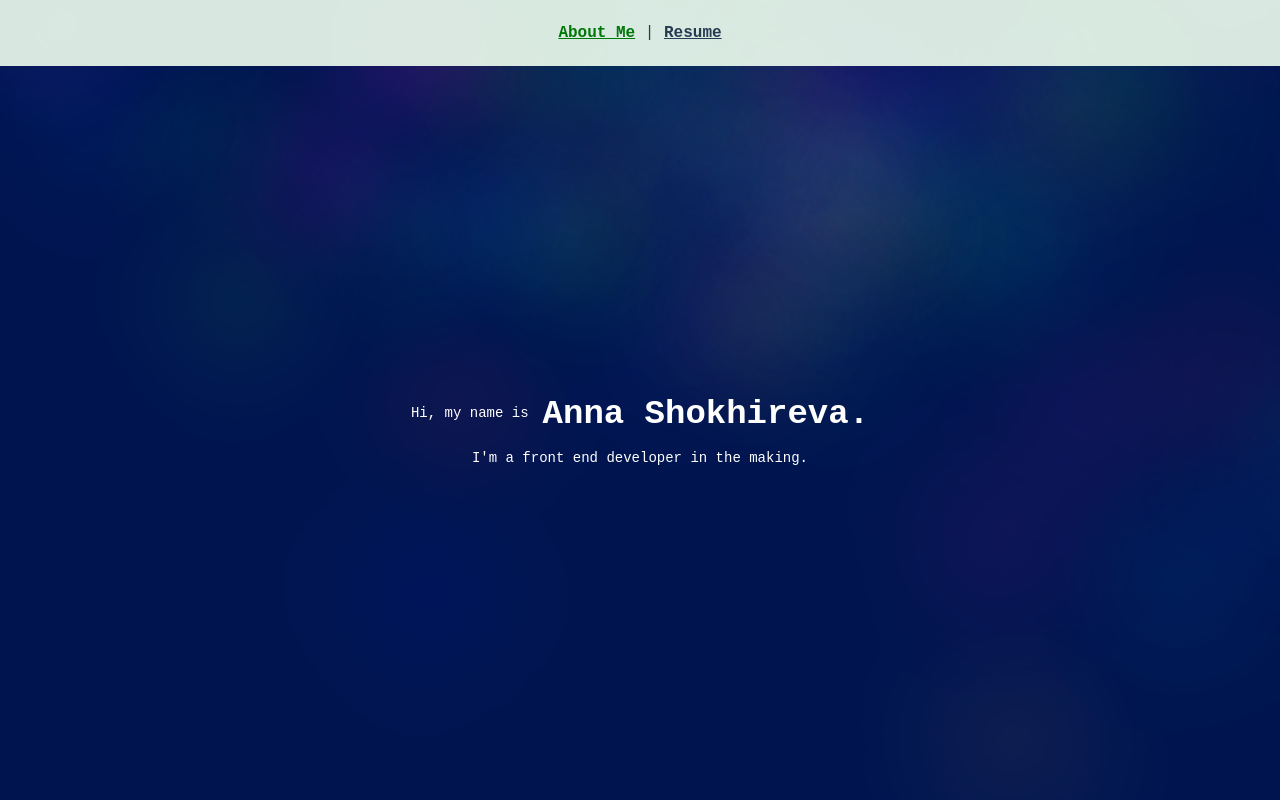
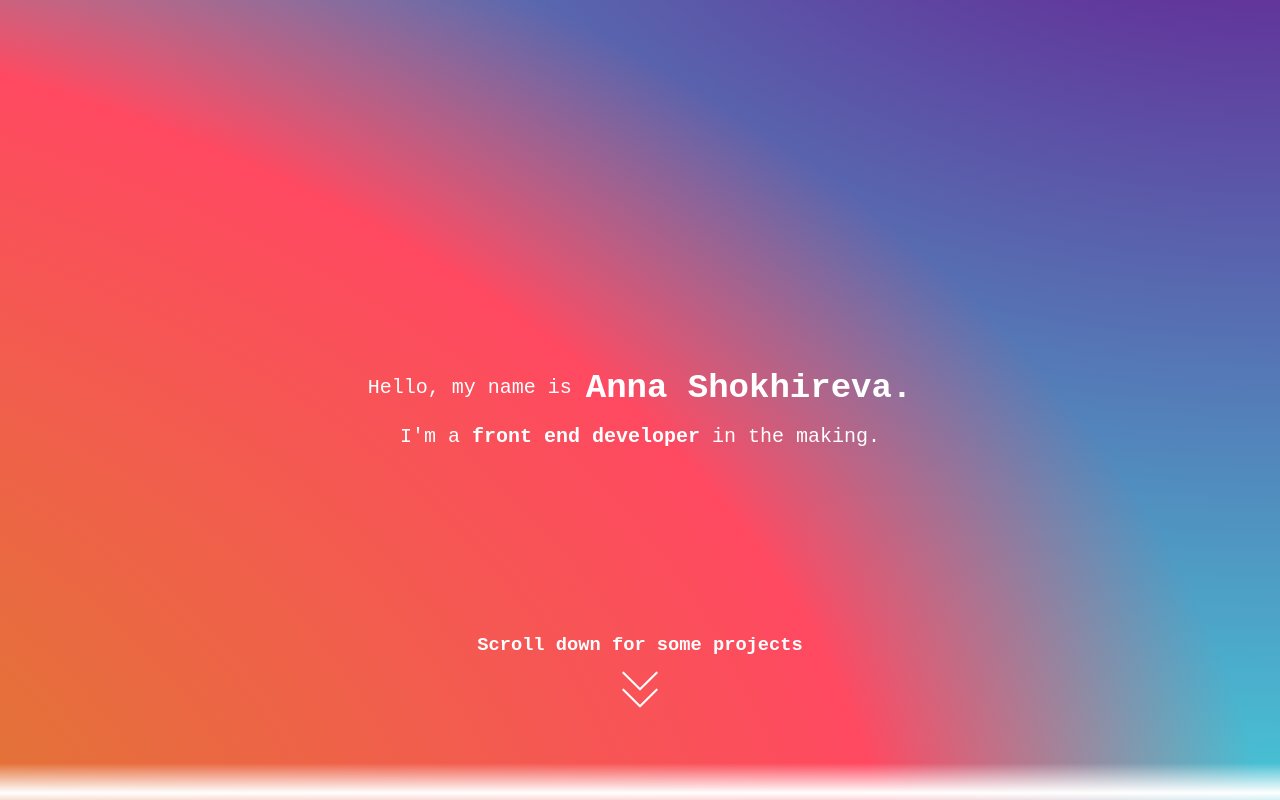
Before and after one commit to annashokhireva/portfolio, a Vue app: page /#/ in a window 1280 px wide. Built offline with nearby package versions, Linux system fonts and the light colour scheme; the HTML template or start-up script is replaced by a standard one; a web font is replaced by a local one.

Commit message:
css animations

```diff
--- a/src/App.vue
+++ b/src/App.vue
@@ -1,12 +1,15 @@
 <template>
 	<div id="app">
+		<about-me />
 		<main-header />
 		<router-view />
+
 		<!-- <credits-footer /> -->
 	</div>
 </template>
 
 <script>
+import AboutMe from './components/AboutMe.vue';
 	import MainHeader from './components/MainHeader';
 	// import CreditsFooter from './components/CreditsFooter.vue';
 
@@ -14,6 +17,7 @@
 	export default {
 		components: {
 			MainHeader,
+			AboutMe,
 			// CreditsFooter,
 		}
 
@@ -34,6 +38,38 @@
 	}
 
 
+
+	// #app{
+	// 	background: radial-gradient(farthest-side at bottom left, rgb(211, 139, 31) 10%, rgb(255, 73, 97) 80%, transparent),
+	// 				radial-gradient(farthest-corner at top right, rgb(106, 8, 136) 0%, rgb(60, 252, 236) 80%, transparent 400px),
+	// 				radial-gradient(farthest-corner at center,  rgb(198, 211, 19) 30%, rgb(96, 241, 0) 50%, transparent 700px);
+	// 	background-size: 400% 400%;
+	// 	animation: gradient 15s ease infinite;
+	// }
+
+	// @keyframes gradient {
+	// 	0% {
+	// 		background-position: 0% 50%;
+	// 	}
+
+	// 	20% {
+	// 		background-position: 100% 100%;
+	// 	}
+
+	// 	50% {
+	// 		background-position: 100% 50%;
+	// 	}
+
+	// 	70% {
+	// 		background-position: 50% 0%;
+	// 	}
+
+	// 	100% {
+	// 		background-position: 0% 50%;
+	// 	}
+	// }
+
+
 	// @media only screen and (max-width: 1290px) {
 	// 	#app {
 	//		background-image: url('./assets/img/Mac.png');
--- /dev/null
+++ b/src/assets/icons/DownArrow.vue
@@ -0,0 +1,28 @@
+<template>
+	<svg xmlns="http://www.w3.org/2000/svg" viewBox="0 0 24 24"><path d="M20.35,8.35l-8,8a.48.48,0,0,1-.7,0l-8-8a.49.49,0,0,1,.7-.7L12,15.29l7.65-7.64a.49.49,0,1,1,.7.7Z" data-name="single down-sign"/></svg>
+</template>
+
+<script>
+export default {
+	props: {
+		width: {
+			type: [Number, String],
+			default: "100%"
+		},
+		height: {
+			type: [Number, String],
+			default: "100%"
+		},
+		long: {
+			type: Boolean,
+			default: true
+		}
+	}
+}
+</script>
+
+<style lang="scss" scoped>
+	svg {
+		fill: rgb(255, 255, 255);
+	}
+</style>
--- a/src/components/AboutMe.vue
+++ b/src/components/AboutMe.vue
@@ -4,19 +4,31 @@
 
 	<div class="intro">
 		<span class="inline">
-				<p>Hi, my name is</p>
+			<p>Hello, my name is</p>
 			<h1>Anna Shokhireva.</h1>
 		</span>
-			<p>I'm a front end developer in the making.</p>
+		<p>I'm a <b>front end developer </b> in the making.</p>
 	</div>
+
+	<div class="scroll">
+		<h3>Scroll down for some projects</h3>
+		<div class="down">
+			<down-arrow class="icon"/>
+			<down-arrow class="icon"/>
+		</div>
+
+	</div>
+
 
 </section>
 </template>
 
 <script>
+import DownArrow from '../assets/icons/DownArrow.vue';
 
 export default {
 	components: {
+	DownArrow
 		// TicTacToe
 	},
 
@@ -27,86 +39,138 @@ export default {
 
 section {
 	overflow: hidden;
-	background: rgb(0, 21, 80);
+	// background: rgb(0, 21, 80);
 	color: transparent;
+	display: flex;
+	flex-direction: column;
+	justify-content: flex-end;
+	background: radial-gradient(farthest-side at bottom left, rgb(211, 139, 31) 10%, rgb(255, 73, 97) 80%, transparent),
+				radial-gradient(farthest-corner at top right, rgb(106, 8, 136) 0%, rgb(60, 252, 236) 80%, transparent 400px),
+				radial-gradient(farthest-corner at center,  rgb(198, 211, 19) 30%, rgb(96, 241, 0) 50%, transparent 700px);
+	background-size: 150% 150%;
+	animation: gradient 15s ease infinite;
 }
 
-h1, p {
+h1, h3, p {
 	color: white;
+}
+
+p {
+	font-size: 20px;
 }
 
 .inline {
 	display: flex;
 	align-items: center;
 	justify-content: center;
-	line-height: 1.5em;
 
 	h1 {
 		margin-left: 14px;
 	}
-}
-
-@mixin dots($count) {
-
-	$text-shadow: ();
-
-	@for $i from 0 through $count {
-		$text-shadow: $text-shadow,
-			(-.5+(random()) * 5) + em
-			(-.5+(random()) * 3) + em
-			7px
-			hsla(random() * 360, 100%, 50%,.9);
-	}
-	text-shadow: $text-shadow;
-}
-
-section::before, section::after,
-.intro::before, .intro::after {
-	position: fixed;
-	top: 50%;
-	left: 50%;
-	width: 3em;
-	height: 3em;
-	content: '.';
-	mix-blend-mode: screen;
-	animation: 44s -27s move infinite ease-in-out alternate;
 
 }
 
+.scroll {
+	margin: 15% 0 5%;
 
-section::before {
-	@include dots(40);
-	animation-duration: 44s;
-	animation-delay: -27s;
+	h3 {
+		margin-bottom: 5%;
 	}
 
-section::after {
-	@include dots(40);
-	animation-duration: 43s;
-	animation-delay: -32s;
+	.down {
+		display: flex;
+		flex-direction: column;
+		align-items: center;
 	}
 
-.intro::before {
-	@include dots(40);
-	animation-duration: 42s;
-	animation-delay: -23s;
+	.icon {
+		margin: -5%;
+	}
 }
 
-.intro::after {
-	@include dots(40);
-	animation-duration: 41s;
-	animation-delay: -19s;
+@keyframes gradient {
+	0% {
+		background-position: 0% 50%;
 	}
 
+	20% {
+		background-position: 100% 100%;
+	}
 
-@keyframes move {
-	from {
-		transform: rotate(0deg) scale(12) translateX(-20px);
+	50% {
+		background-position: 100% 50%;
 	}
-	to {
-		transform: rotate(360deg) scale(18) translateX(20px);
+
+	70% {
+		background-position: 50% 0%;
+	}
+
+	100% {
+		background-position: 0% 50%;
 	}
 }
+
+// @mixin dots($count) {
+
+// 	$text-shadow: ();
+
+// 	@for $i from 0 through $count {
+// 		$text-shadow: $text-shadow,
+// 			(-.7+(random()) * 5) + em
+// 			(-.7+(random()) * 5) + em
+// 			7px
+// 			hsla(random() * 360, 100%, 50%,.9);
+// 	}
+// 	text-shadow: $text-shadow;
+// }
+
+// section::before, section::after,
+// .intro::before, .intro::after {
+// 	position: fixed;
+// 	top: 50%;
+// 	left: 50%;
+// 	width: 3em;
+// 	height: 3em;
+// 	content: '.';
+// 	mix-blend-mode: screen;
+// 	animation: 44s -27s move infinite ease-in-out alternate;
+
+// }
+
+
+// section::before {
+// 	@include dots(40);
+// 	animation-duration: 44s;
+// 	animation-delay: -27s;
+// }
+
+// section::after {
+// 	@include dots(40);
+// 	animation-duration: 43s;
+// 	animation-delay: -32s;
+// }
+
+// .intro::before {
+// 	@include dots(40);
+// 	animation-duration: 42s;
+// 	animation-delay: -23s;
+// }
+
+// .intro::after {
+// 	@include dots(40);
+// 	animation-duration: 41s;
+// 	animation-delay: -19s;
+// }
+
+
+// @keyframes move {
+// 	from {
+// 		transform: rotate(0deg) scale(12) translateX(-20px);
+// 	}
+// 	to {
+// 		transform: rotate(360deg) scale(18) translateX(20px);
+// 	}
+// }
 
 @media screen and (max-width: 600px) {
 	.inline {
--- a/src/components/MainHeader.vue
+++ b/src/components/MainHeader.vue
@@ -16,16 +16,17 @@ export default {
 		padding: 3vmin 2vmin;
 		position: fixed;
 		width: 100vw;
-		background-color: honeydew;
-		opacity: 90%;
+		background: linear-gradient(rgba(255, 255, 255, 0.568)80%, rgba(255, 255, 255, 0));
+		opacity: 85%;
 		z-index: 2;
 
 		a {
 			font-weight: bold;
-			color: #2c3e50;
+			color: white;
+			text-decoration: none;
 
 			&.router-link-exact-active {
-			color: green;
+			color: rgb(255, 255, 255);
 			}
 		}
 	}
--- a/src/components/MyProjects.vue
+++ b/src/components/MyProjects.vue
@@ -14,7 +14,8 @@
 		<div class="back-end">
 
 		</div> -->
-	<h2>
+	<div class="line"></div>
+	<h2 class="heading">
 		My projects
 	</h2>
 
@@ -334,13 +335,24 @@
 <style lang="scss" scoped>
 
 	.projects {
-		background-color: rgb(243, 243, 243);
+		// background-color: rgb(243, 243, 243);
 		padding: 40px 7vw;
 		display: flex;
 		flex-direction: column;
 		justify-content: space-between;
 		align-items: center;
+		background-color: rgb(240, 240, 240);
+		// background: radial-gradient(farthest-side at bottom left, rgb(255, 255, 255) 10%, rgb(114, 114, 114) 80%, transparent),
+		// 		radial-gradient(farthest-corner at top right, rgb(255, 255, 255) 0%, rgb(212, 214, 214) 80%, transparent 400px);
+		// background-size: 150% 150%;
+		animation: gradient 15s ease infinite;
+	}
 
+	.line {
+		margin: -7% 0 2%;
+		background: linear-gradient(rgba(255, 255, 255, 0), rgb(255, 255, 255), rgba(255, 255, 255, 0));
+		width: 100vw;
+		height: 60px;
 	}
 
 	article {
@@ -348,7 +360,7 @@
 		flex-direction: column;
 		justify-content: flex-start;
 		align-items: center;
-		margin: 30px;
+		margin: 40px;
 		width: 100%;
 
 		h2, h5 {
@@ -378,13 +390,27 @@
 		}
 	}
 
-	.icon {
-		width: 50px;
-		height: auto;
-		margin: 1.5em;
-		cursor: pointer;
+	@keyframes gradient {
+	0% {
+		background-position: 0% 50%;
 	}
 
+	20% {
+		background-position: 100% 100%;
+	}
+
+	50% {
+		background-position: 100% 50%;
+	}
+
+	70% {
+		background-position: 50% 0%;
+	}
+
+	100% {
+		background-position: 0% 50%;
+	}
+}
 
 	@media screen and (max-width: 600px) {
 		.image {
--- a/src/sass/general/app.scss
+++ b/src/sass/general/app.scss
@@ -37,6 +37,13 @@ p {
     line-height: 1.5em;
 }
 
+.icon {
+    width: 50px;
+    height: auto;
+    margin: 1.5em;
+    cursor: pointer;
+}
+
 
 @media screen and (max-width: 600px) {
     h1 {
--- a/src/views/HomePage.vue
+++ b/src/views/HomePage.vue
@@ -1,6 +1,6 @@
 <template>
 	<main>
-		<about-me />
+		<!-- <about-me /> -->
 		<my-projects/>
 
 	</main>
@@ -8,13 +8,13 @@
 
 <script>
 	import MyProjects from '../components/MyProjects.vue';
-	import AboutMe from '../components/AboutMe.vue';
+	// import AboutMe from '../components/AboutMe.vue';
 
 	export default {
 		name: "HomePage",
 		components: {
 			MyProjects,
-			AboutMe
+			// AboutMe
 		}
 	};
 </script>
```
Lines whose indentation alone changed are shown as unchanged.
